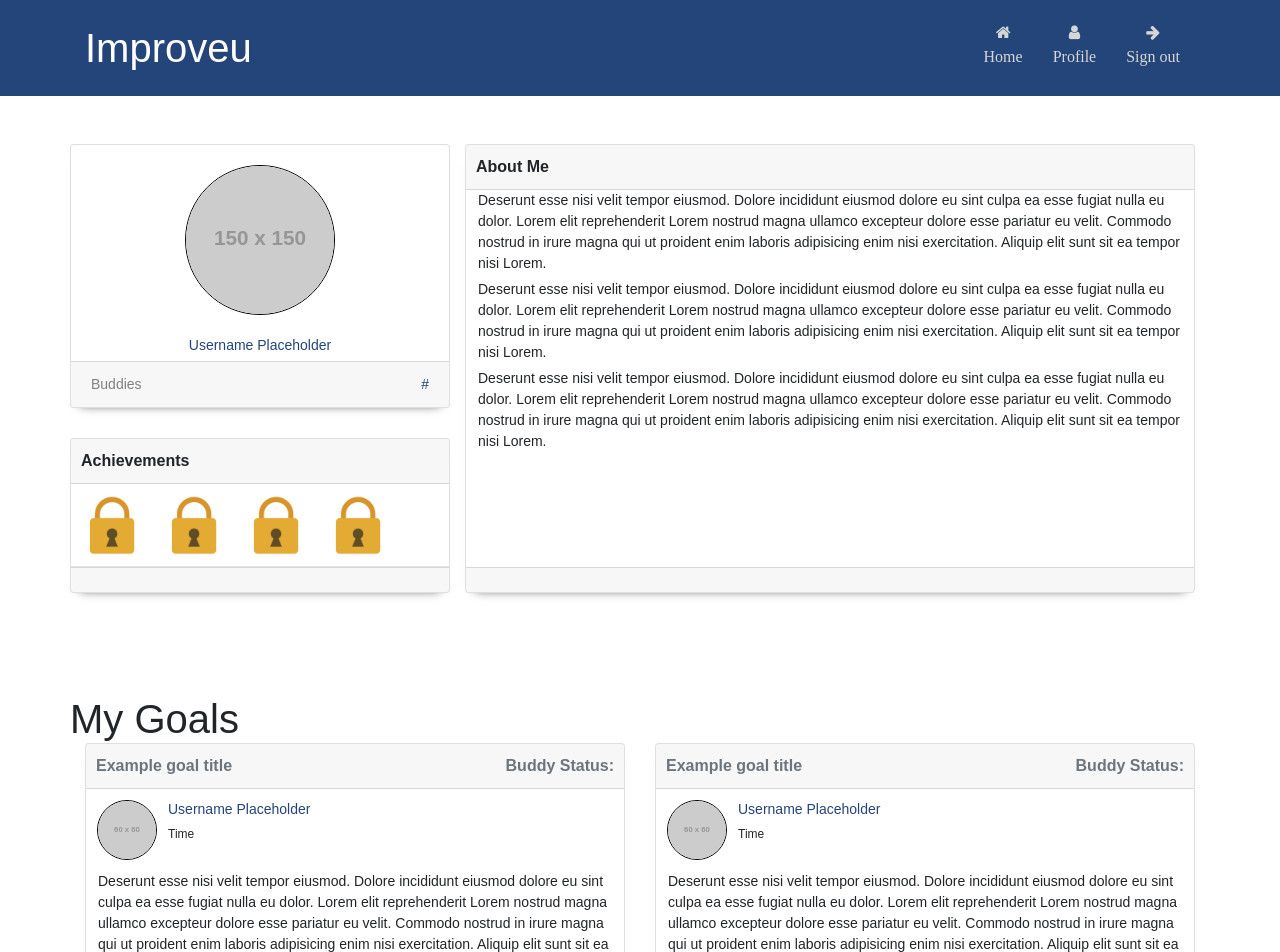
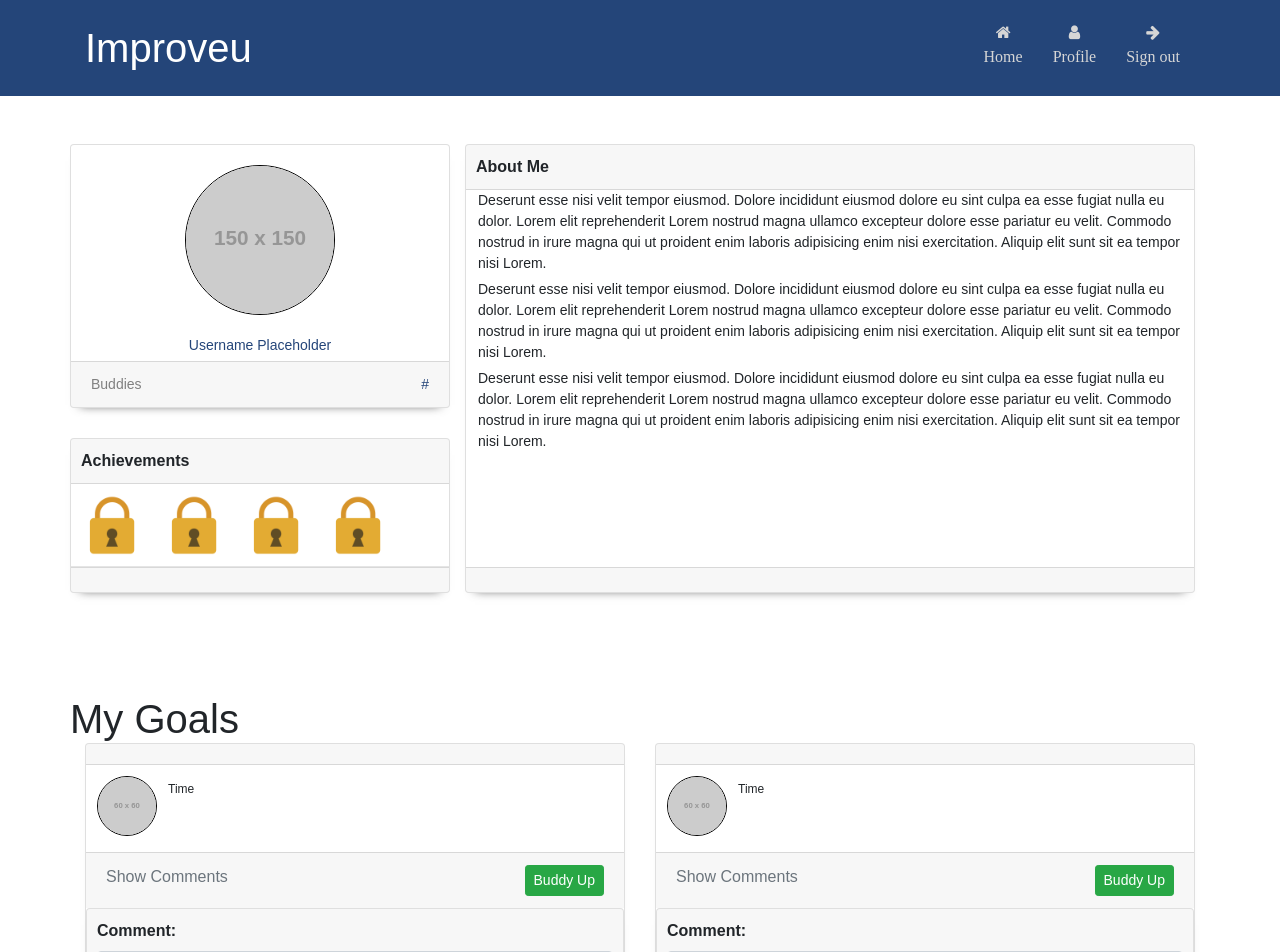
Before and after one commit to cwbabis/Improveu-2.0, a React (Create React App) app in the folder client/: page /profile in a window 1280 px wide. Shown: the top 952 px of the page. Built offline with nearby package versions, Linux system fonts and the light colour scheme; no server answers.

Commit message:
added all functions to dashboard page and API file

```diff
--- a/client/src/components/GoalCard/index.js
+++ b/client/src/components/GoalCard/index.js
@@ -7,16 +7,16 @@ function GoalCard(props) {
         <div className="col-md-12">
             <div className="card">
                 <div className="card-header text-muted">
-                    Example goal title
+                    {props.title}
                     <div className="float-right text-muted">
-                        Buddy Status:
+                         {props.partner}
                     </div>
                 </div>
                 <div>
                     <div>
                         <a href="#"><img class="goalcardpropic " src="https://via.placeholder.com/60" alt="placeholder"></img></a>
                         <div>
-                            <a href="#" ><p class="goalCardUsername">Username Placeholder</p></a>
+                            <a href="#" ><p class="goalCardUsername">{props.creator}</p></a>
                             <time className="float-left timeago" dateTime="">
                                 Time
                             </time>
@@ -25,7 +25,7 @@ function GoalCard(props) {
                     </div>
                 </div>
                 <div class="card-body">
-                    <p class="goalText">Deserunt esse nisi velit tempor eiusmod. Dolore incididunt eiusmod dolore eu sint culpa ea esse fugiat nulla eu dolor. Lorem elit reprehenderit Lorem nostrud magna ullamco excepteur dolore esse pariatur eu velit. Commodo nostrud in irure magna qui ut proident enim laboris adipisicing enim nisi exercitation. Aliquip elit sunt sit ea tempor nisi Lorem.</p>
+                    <p class="goalText">{props.goal}</p>
                 </div>
 
                 <div className="card-footer text-muted">
--- a/client/src/components/UserCard/index.js
+++ b/client/src/components/UserCard/index.js
@@ -10,7 +10,7 @@ function UserCard(props) {
                         class="dashProPic" src="https://via.placeholder.com/100" alt="placeholder"></img></a>
                 </div>
                 <div>
-                    <a href="#" ><p class="dashProUsername">Username Placeholder</p></a>
+                    <a href="#" ><p class="dashProUsername">{props.name}</p></a>
                 </div>
                 <div className="card-footer">
                     <div class="">
--- a/client/src/pages/Dashboard/Dashboard.js
+++ b/client/src/pages/Dashboard/Dashboard.js
@@ -14,8 +14,8 @@ class Dashboard extends Component {
 
   state = {
     id: "",
-    profile: {},
-    goals: {}
+    profile: [],
+    goals: []
   };
 
   componentDidMount() {
@@ -25,10 +25,11 @@ class Dashboard extends Component {
 
   getProfile = () => {
     API.getProfile(this.state.id)
-      .then(res =>
+      .then(res => {
         this.setState({
           profile: res.data
         })
+      }
       )
       .catch(() =>
         this.setState({
@@ -40,10 +41,12 @@ class Dashboard extends Component {
 
   getGoals = () => {
     API.getAllGoals()
-      .then(res =>
+      .then(res =>{
         this.setState({
           goals: res.data
         })
+        console.log(this.state)
+      }
       )
       .catch(() =>
         this.setState({
@@ -58,7 +61,16 @@ class Dashboard extends Component {
     API.createNewGoal(goalData)
       .then(
         this.getGoals())
-        .catch(console.log("something went wrong. Please try again later."))
+      .catch(console.log("something went wrong. Please try again later."))
+  }
+
+  updateGoal = (id, data) => {
+    API.updateGoal(id, data)
+    .then((res) => {
+      console.log(res)
+      this.getGoals()
+    })
+    .catch(console.log("something went wrong. Please try again later."))
   }
 
   render() {
@@ -79,15 +91,16 @@ class Dashboard extends Component {
             <Row>
               <NewGoalCard />
             </Row>
-            <Row>
-              <GoalCard />
-            </Row>
-            <Row>
-              <GoalCard />
-            </Row>
-            <Row>
-              <GoalCard />
-            </Row>
+         {this.state.goals.map(goal => (
+              <Row>
+                <GoalCard
+                  title={goal.title}
+                  goal={goal.goal}
+                  creator={goal.userName}
+                  partner={goal.partner}
+                />
+              </Row>
+            ))}
           </Col>
           <Col size="md-3">
             <Row>
--- a/client/src/utils/API.js
+++ b/client/src/utils/API.js
@@ -13,9 +13,9 @@ export default {
     return axios.post("/api/goals", goalData);
   },
   // Updates a specific goal
-/*   updateGoal: function(id, data) {
-    return axios.put("/api/books/" + id, );
-  }, */
+  updateGoal: function(id, data) {
+    return axios.put("/api/books/" + id, data);
+  },
   // Saves an book to the database
   createNewUser: function(userData) {
     return axios.post("/api/user", userData);
```
